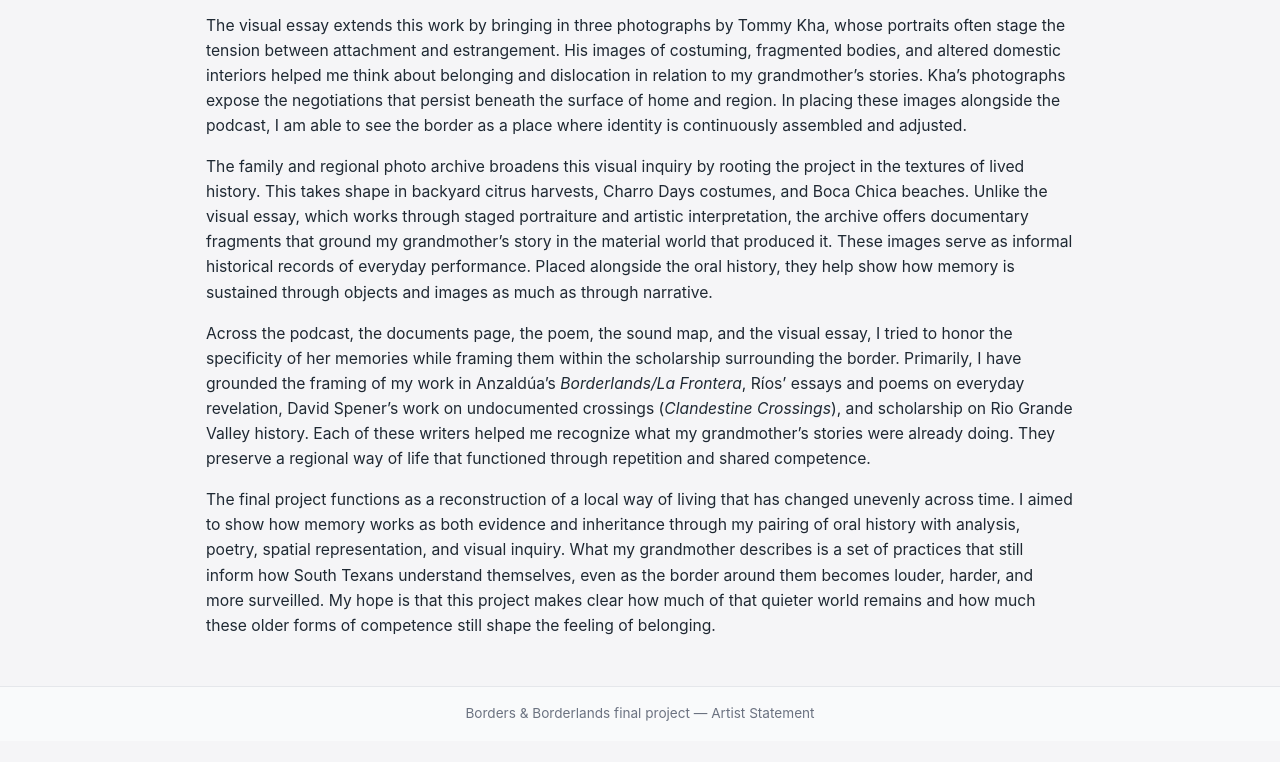
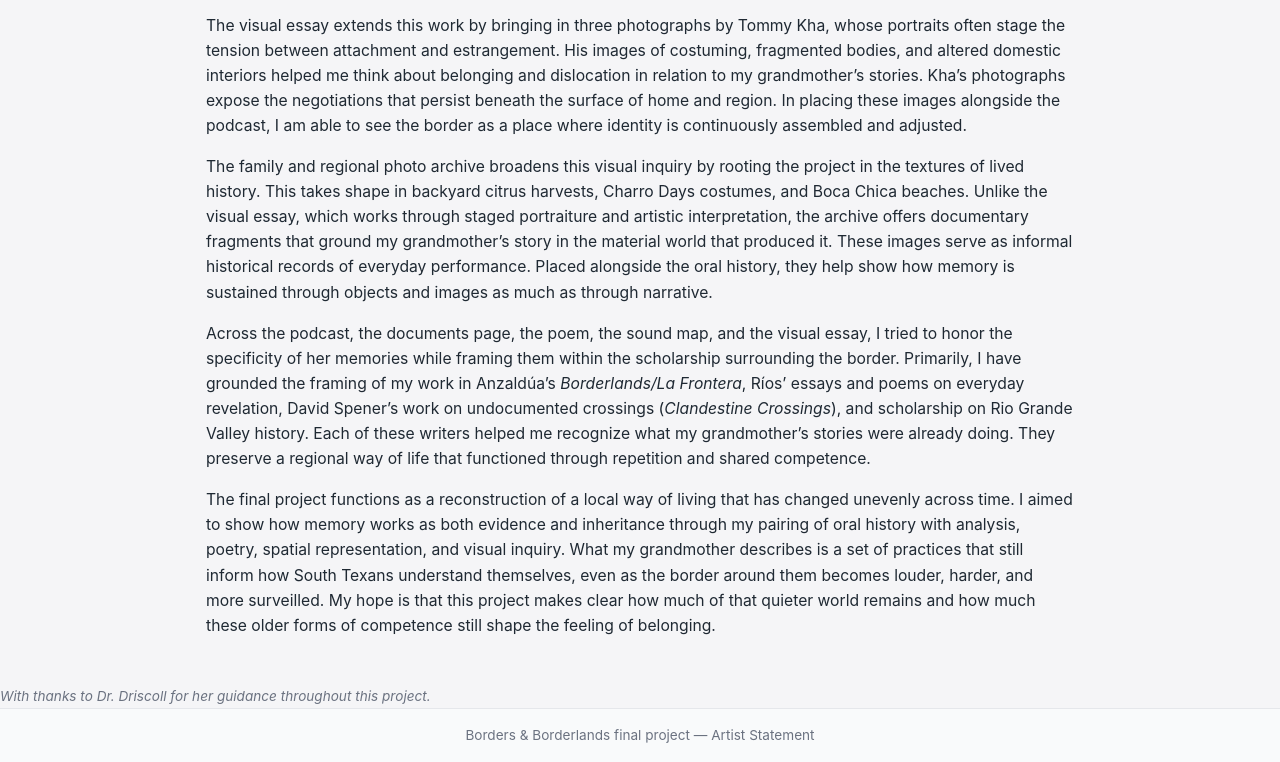
Before and after one commit to wogle06/borderlands-mas-o-menos, a plain HTML site: page artiststatement.html in a window 1280 px wide. Shown: the part 710-1472 px from the top of the page. Before the commit the page ends 1451 px from the top, so only its background shows below. Drawn offline with Linux system fonts and the light colour scheme.

Commit message:
Move acknowledgment footer from index to Artist Statement (fix mistaken placement)

```diff
--- a/artiststatement.html
+++ b/artiststatement.html
@@ -113,7 +113,9 @@
 
     </section>
   </main>
-
+<p class="acknowledgment">
+  With thanks to Dr. Driscoll for her guidance throughout this project.
+</p>
   <footer class="site-footer">
     <p>Borders &amp; Borderlands final project — Artist Statement</p>
   </footer>
```
